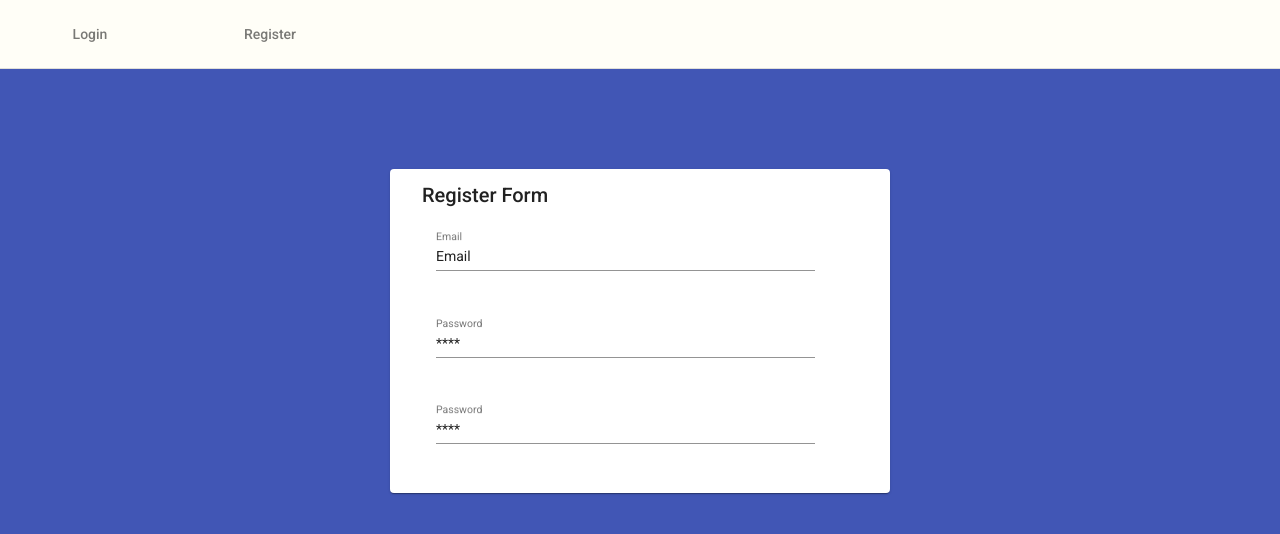
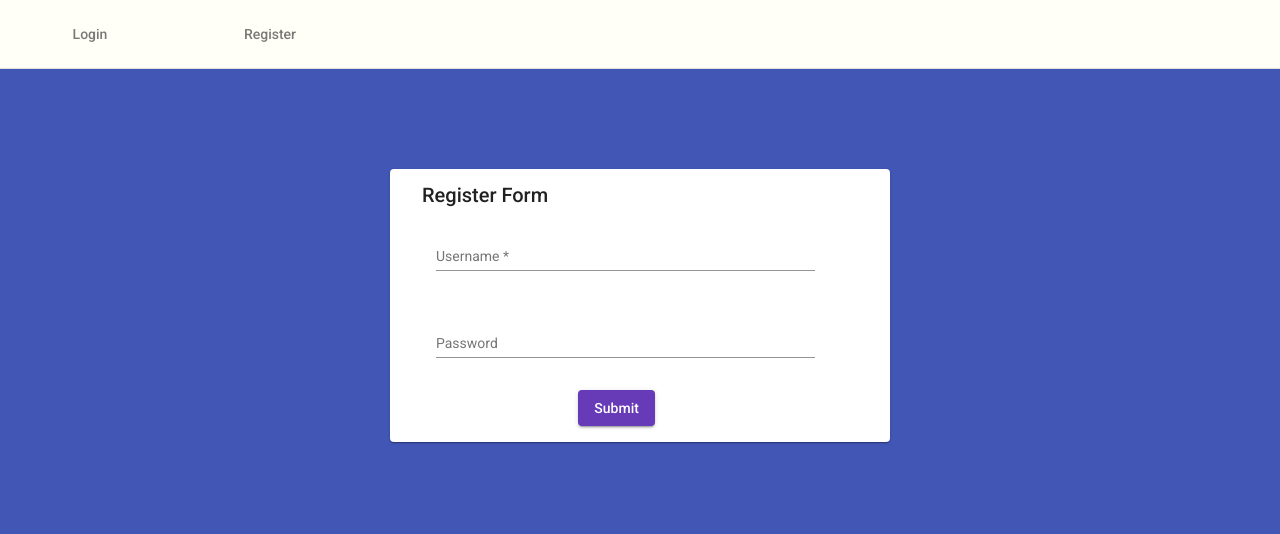
Before and after one commit to NMDiaw97/Cloud-migration, an Angular app in the folder cloud-migration/: page /register in a window 1280 px wide. Shown: the top 534 px of the page. Built offline with nearby package versions, Linux system fonts and the light colour scheme.

Commit message:
login/registration

```diff
--- a/cloud-migration/package.json
+++ b/cloud-migration/package.json
@@ -7,7 +7,8 @@
     "build": "ng build",
     "test": "ng test",
     "lint": "ng lint",
-    "e2e": "ng e2e"
+    "e2e": "ng e2e",
+    "postinstall": "ngcc"
   },
   "private": true,
   "dependencies": {
--- /dev/null
+++ b/cloud-migration/src/app/auth.service.ts
@@ -0,0 +1,22 @@
+import { Injectable } from '@angular/core';
+import {HttpClient} from '@angular/common/http';
+import {User} from './models/user.model'
+import { Observable } from 'rxjs';
+@Injectable({
+  providedIn: 'root'
+})
+export class AuthService {
+
+  private apiUrl = " http://localhost:8085";
+
+  constructor(private http: HttpClient) { }
+
+  registerUser(user: User):Observable<object>{
+    return this.http.post<any>(`${this.apiUrl}/register`,user)
+
+  }
+  loginUser(user:User):Observable<any>{
+    return this.http.post<any>(`${this.apiUrl}/login`,user)
+
+  }
+}
--- a/cloud-migration/src/app/login/login.component.css
+++ b/cloud-migration/src/app/login/login.component.css
@@ -20,7 +20,7 @@
     min-width: 150px;
     max-width: 500px;
     width: 90%;
-    margin-top: 50px;
+    margin-top: 30px;
   }
   .example-full-width {
     width: 90%;
--- a/cloud-migration/src/app/login/login.component.html
+++ b/cloud-migration/src/app/login/login.component.html
@@ -6,14 +6,16 @@
         <mat-card-content>
             <form class="example-form">
                 <mat-form-field class="example-full-width">
-                  <mat-label>Email</mat-label>
-                  <input matInput placeholder="ndeye@gmail.com" value="Email">
+                  <mat-label>Username</mat-label>
+                  <input [(ngModel)]="user.username" name="username" matInput placeholder="ndeye@gmail.com">
                 </mat-form-field>
 
                 <mat-form-field class="example-full-width">
                     <mat-label>Password</mat-label>
-                    <input matInput placeholder="password" value="****">
+                    <input [(ngModel)]="user.password" name="password" matInput placeholder="password" type="password">
                   </mat-form-field>
+                  <button (click)= "loginUser()" mat-raised-button color="primary">Submit</button>
+
 
               </form>
         </mat-card-content>
--- a/cloud-migration/src/app/login/login.component.ts
+++ b/cloud-migration/src/app/login/login.component.ts
@@ -1,4 +1,6 @@
 import { Component, OnInit } from '@angular/core';
+import { AuthService } from '../auth.service';
+import { User } from '../models/user.model';
 
 
 @Component({
@@ -7,10 +9,23 @@ import { Component, OnInit } from '@angular/core';
   styleUrls: ['./login.component.css']
 })
 export class LoginComponent implements OnInit {
+  user = new User()
 
-  constructor() { }
+  constructor(private auth:AuthService) { }
 
   ngOnInit(): void {
   }
 
+  loginUser(){
+    this.auth.loginUser(this.user).subscribe(
+      data => {console.log(data.token)
+        localStorage.setItem('token',JSON.stringify(data))
+      },
+
+
+
+
+    )
+  }
+
 }
--- /dev/null
+++ b/cloud-migration/src/app/models/user.model.ts
@@ -0,0 +1,4 @@
+export class User {
+    username?:string;
+    password?:string;
+}
--- a/cloud-migration/src/app/register/register.component.css
+++ b/cloud-migration/src/app/register/register.component.css
@@ -19,7 +19,7 @@
     min-width: 150px;
     max-width: 500px;
     width: 90%;
-    margin-top: 50px;
+    margin-top: 30px;
   }
   .example-full-width {
     width: 90%;
--- a/cloud-migration/src/app/register/register.component.html
+++ b/cloud-migration/src/app/register/register.component.html
@@ -1,25 +1,36 @@
 <div class="card-div">
+  <div *ngIf="showBar" class="loader-container">
+    <mat-progress-bar mode="indeterminate"></mat-progress-bar>
+
+  </div>
     <mat-card class="example-card">
+
         <mat-card-header>
           <mat-card-title class="title">Register Form</mat-card-title>
         </mat-card-header>
         <mat-card-content>
-            <form class="example-form">
+            <form #userForm="ngForm" class="example-form">
+
                 <mat-form-field class="example-full-width">
-                  <mat-label>Email</mat-label>
-                  <input matInput placeholder="ndeye@gmail.com" value="Email">
+                  <mat-label>Username</mat-label>
+                  <input [(ngModel)]="user.username" name="username" matInput placeholder="ndeye@gmail.com" type="text" required #username="ngModel"
+                  [class.is-invalid]="username.invalid && username.touched">
                 </mat-form-field>
+
+
+
+
 
                 <mat-form-field class="example-full-width">
                     <mat-label>Password</mat-label>
-                    <input matInput placeholder="password" value="****">
+                    <input [(ngModel)]="user.password" name="password" type="password" #password="ngModel"
+                     [class.is-invalid]="password.invalid && password.touched"matInput placeholder="password" value="****">
                   </mat-form-field>
-                  <mat-form-field class="example-full-width">
-                    <mat-label>Password</mat-label>
-                    <input matInput placeholder="password" value="****">
-                  </mat-form-field>
+                  <button (click)= "registerUser()" mat-raised-button color="primary">Submit</button>
+
 
               </form>
+
         </mat-card-content>
       </mat-card>
 
--- a/cloud-migration/src/app/register/register.component.ts
+++ b/cloud-migration/src/app/register/register.component.ts
@@ -1,4 +1,7 @@
 import { Component, OnInit } from '@angular/core';
+import {AuthService} from '../auth.service';
+import {User} from '../models/user.model';
+import { Router } from '@angular/router';
 
 @Component({
   selector: 'app-register',
@@ -6,10 +9,24 @@ import { Component, OnInit } from '@angular/core';
   styleUrls: ['./register.component.css']
 })
 export class RegisterComponent implements OnInit {
+  user = new User()
+  showBar = false;
 
-  constructor() { }
+
+
+  constructor(private auth: AuthService, private route:Router) { }
 
   ngOnInit(): void {
   }
 
+  registerUser(){
+   this.auth.registerUser(this.user).subscribe(
+     data => {console.log(data)
+      this.showBar = true}
+   )
+  }
+  goToLoginPage(){
+
+  }
+
 }
```
Also changed, not shown: cloud-migration/src/app/app.module.ts (+9 -2 lines), 2 other files (tests, documents, lock files or other folders).
